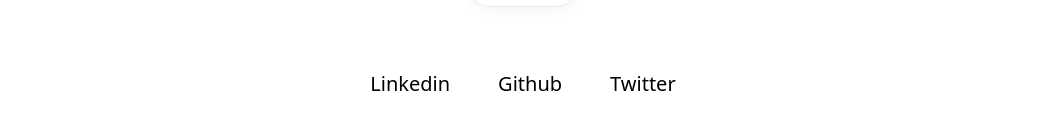
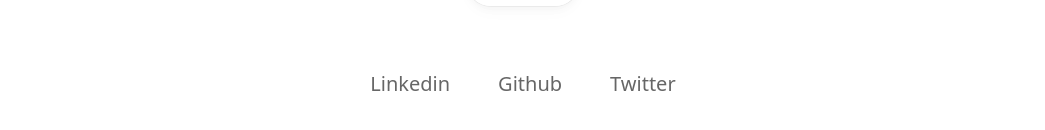
Before and after one commit to estebandelcid/estebandelcid.com, a Next.js app: page / in a window 1280 px wide. Shown: the part 992-1122 px from the top of the page, without its empty margins (117-1162 px from the left). Built offline with nearby package versions, Linux system fonts and the light colour scheme.

Commit message:
[change] Font color

```diff
--- a/components/ButtonTrigger.tsx
+++ b/components/ButtonTrigger.tsx
@@ -4,7 +4,7 @@
     return (
         <button className="w-auto h-fit flex items-center ">
             <Link
-             className="font-normal text-xl hover:text-[#E71B40] underline-offset-4 translate ease-in-out hover:-translate-y-1 duration-300"
+             className="font-normal text-black/60 text-xl hover:text-[#E71B40] underline-offset-4 translate ease-in-out hover:-translate-y-0.5 duration-300"
              href={href}
              target='_blank'
              >
```
